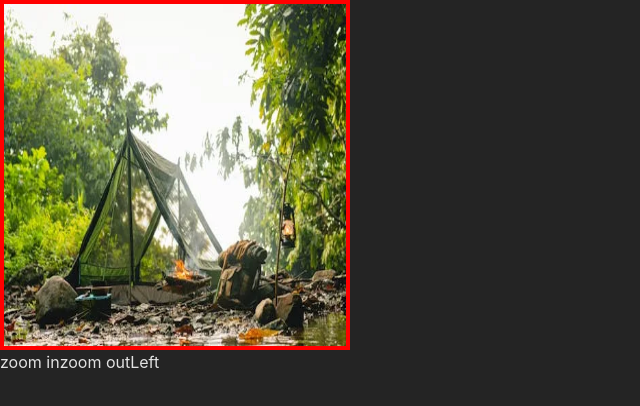
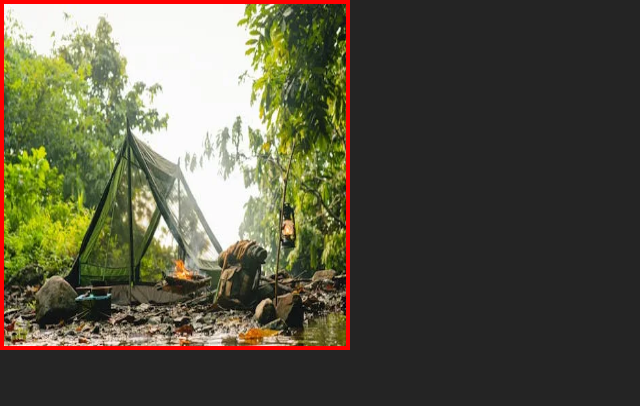
Before and after one commit to Samadhanshelke/Image-pinching, a React (Vite) app: page / in a window 1280 px wide. Shown: the top 406 px of the page, without its empty margins (0-640 px from the left). Built offline with nearby package versions, Linux system fonts and the light colour scheme.

Commit message:
testing 52

```diff
--- a/src/ZoomableImage.jsx
+++ b/src/ZoomableImage.jsx
@@ -1,19 +1,15 @@
-import  { useEffect, useRef, useState } from 'react';
+import { useRef, useState } from 'react';
 
 const ZoomableImage = ({ src }) => {
   const containerRef = useRef(null);
   const imgRef = useRef(null);
   const [zoom, setZoom] = useState(1);
-  const [initialDistance, setInitialDistance] = useState(null);  // store the distance betn two touch point
-
-  const [position, setPosition] = useState({ x: 0, y: 0 });    // position of the img
-
+  const [initialDistance, setInitialDistance] = useState(null);
+  const [position, setPosition] = useState({ x: 0, y: 0 });
   const [initialPosition, setInitialPosition] = useState({ x: 0, y: 0 });
   const [initialTouchPosition, setInitialTouchPosition] = useState({ x: 0, y: 0 });
 
-
-  const handleTouchStart = (event) => {    // set the initial position of two finger touch
-    // console.log(event.touches[0], event.touches[1])
+  const handleTouchStart = (event) => {
     if (event.touches.length === 2) {
       const distance = getDistance(event.touches[0], event.touches[1]);
       setInitialDistance(distance);
@@ -23,22 +19,24 @@ const ZoomableImage = ({ src }) => {
         y: event.touches[0].clientY
       });
       setInitialPosition(position);
-     console.log(position,event.touches[0].clientX,event.touches[0].clientY)
     }
   };
 
-  const handleTouchMove = (event) => {  // called when finger move on the screen
+  const handleTouchMove = (event) => {
     if (event.touches.length === 2) {
       const currentDistance = getDistance(event.touches[0], event.touches[1]);
       if (initialDistance) {
         const scale = currentDistance / initialDistance;
-        setZoom((prevZoom) => Math.max(1, Math.min(prevZoom * scale, 3)));
+        setZoom((prevZoom) => {
+          const newZoom = Math.max(1, Math.min(prevZoom * scale, 3));
+          reCenterImage(newZoom);
+          return newZoom;
+        });
       }
     } else if (event.touches.length === 1) {
-      const deltaX = event.touches[0].clientX - initialTouchPosition.x;   //Calculates how much the finger has moved horizontally.
-      const deltaY = event.touches[0].clientY - initialTouchPosition.y; //  Calculates how much the finger has moved vertically.
+      const deltaX = event.touches[0].clientX - initialTouchPosition.x;
+      const deltaY = event.touches[0].clientY - initialTouchPosition.y;
 
-      console.log('moving')
       const container = containerRef.current;
       const img = imgRef.current;
 
@@ -60,24 +58,6 @@ const ZoomableImage = ({ src }) => {
     }
   };
 
-  useEffect(()=>{
-    const container = containerRef.current;
-    const img = imgRef.current;
-    const containerRect = container.getBoundingClientRect();
-    const imgRect = img.getBoundingClientRect();
-
-    if(imgRect.width < containerRect.width-10){
-      setPosition(
-        { x: 0, y: 0 }
-      )
-      setZoom(1)
-    }
-    console.log(containerRect.width,imgRect.width)
-    // if(zoom < 1){
-    //   setZoom(1)
-    // }
-  },[zoom,position])
-
   const handleTouchEnd = () => {
     setInitialDistance(null);
   };
@@ -88,17 +68,36 @@ const ZoomableImage = ({ src }) => {
     );
   };
 
+  const reCenterImage = (newZoom) => {
+    const container = containerRef.current;
+    const img = imgRef.current;
 
+    if (container && img) {
+      const containerRect = container.getBoundingClientRect();
+      const imgRect = img.getBoundingClientRect();
+
+      const newWidth = imgRect.width * newZoom;
+      const newHeight = imgRect.height * newZoom;
+
+      const newX = (containerRect.width - newWidth) / 2;
+      const newY = (containerRect.height - newHeight) / 2;
+
+      setPosition({
+        x: Math.min(0, Math.max(newX, containerRect.width - newWidth)),
+        y: Math.min(0, Math.max(newY, containerRect.height - newHeight)),
+      });
+    }
+  };
 
   const containerStyle = {
     position: 'relative',
     overflow: 'hidden',
     width: '350px',
     height: '350px',
-    display:'flex',
-    justifyContent:"center",
-    alignItems:"center",
-    border:'4px solid red'
+    display: 'flex',
+    justifyContent: 'center',
+    alignItems: 'center',
+    border: '4px solid red',
   };
 
   const imgStyle = {
@@ -111,27 +110,9 @@ const ZoomableImage = ({ src }) => {
     maxHeight: 'none',
     transition: 'width 0.2s, height 0.2s, transform 0.2s',
   };
-  const handleZoomIn = ()=>{
-    setZoom((preValue)=> preValue * 1.2)
-  }
-  const handleZoomOut = ()=>{
-    setZoom((preValue)=> preValue * 0.9)
-  }
-
-  const handlePanLeft = ()=>{
-    setPosition({
-      x:position.x + 5,
-      y:position.y + 5,
-
-    })
-  }
-
-
 
   return (
-     <main>
-
-     <div
+    <div
       ref={containerRef}
       style={containerStyle}
       onTouchStart={handleTouchStart}
@@ -145,22 +126,6 @@ const ZoomableImage = ({ src }) => {
         style={imgStyle}
       />
     </div>
-    <div className='flex gap-4 mt-4 ms-8'>
-      <button className='bg-white text-black p-2' onClick={handleZoomIn}>
-        zoom in
-      </button>
-      <button className='bg-white text-black p-2' onClick={handleZoomOut}>
-        zoom out
-      </button>
-
-      <button className='bg-white text-black p-2' onClick={handlePanLeft}>
-        Left
-      </button>
-
-    </div>
-     </main>
-
-
   );
 };
 
```
